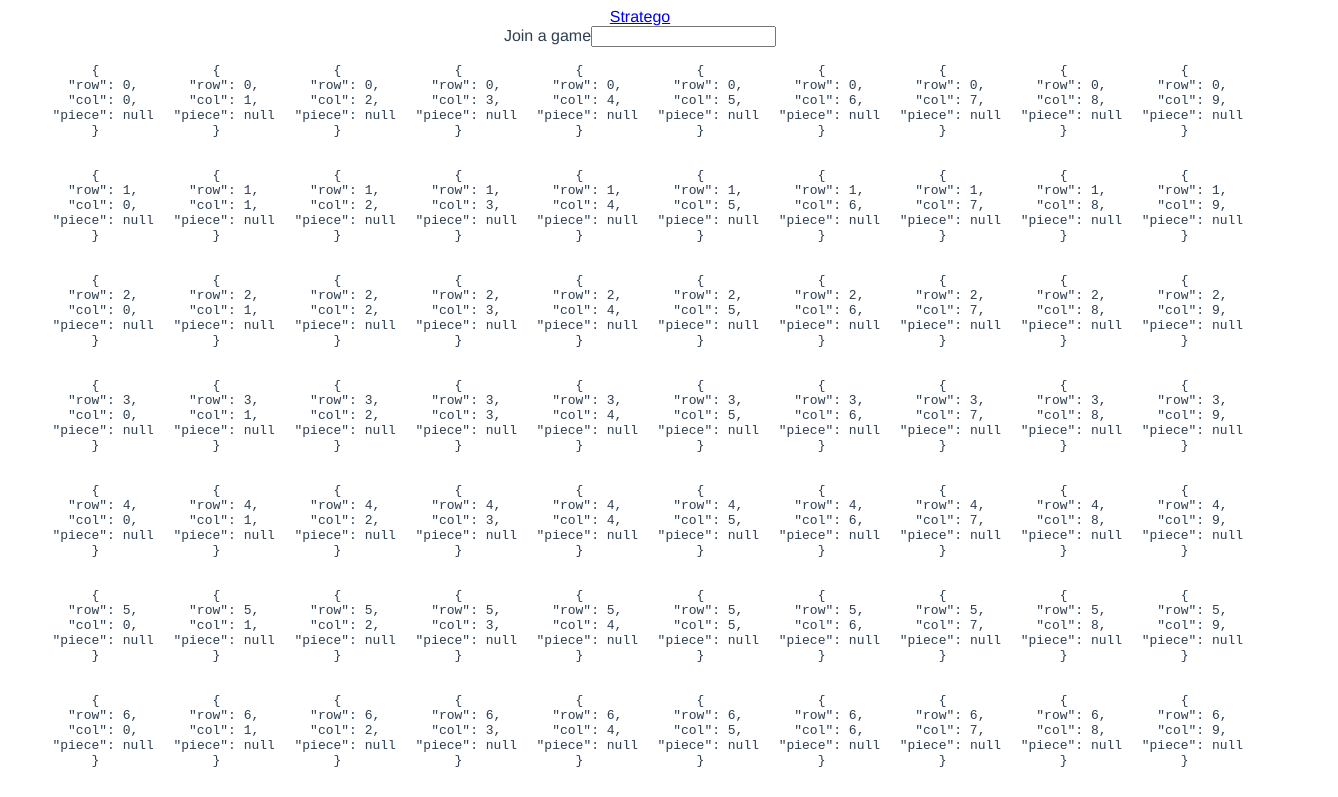
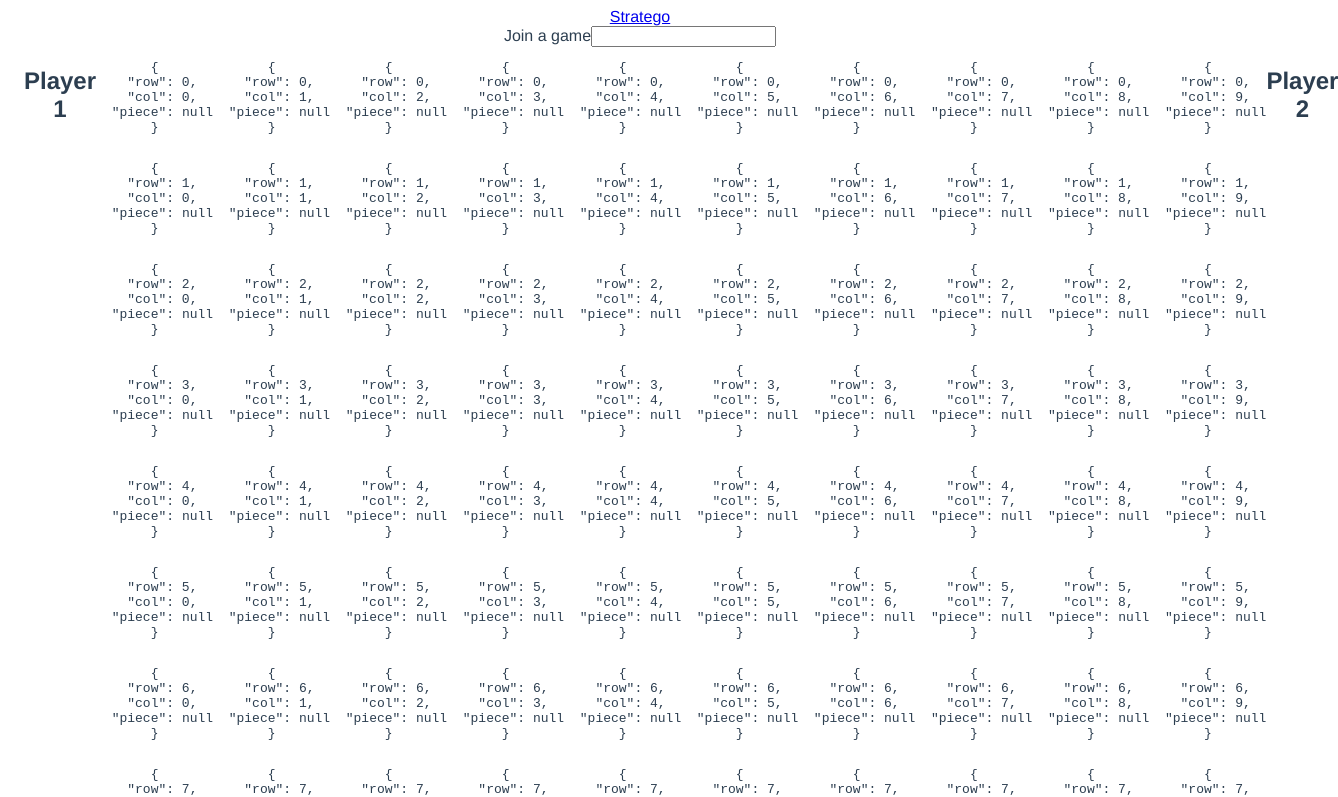
Before and after one commit to jcalixte/stratego, a Vue app: page / in a window 1280 px wide. Shown: the top 797 px of the page, 1338 px wide, since content can reach past the window. Built offline with nearby package versions, Linux system fonts and the light colour scheme; the HTML template or start-up script is replaced by a standard one.

Commit message:
:art: (game) display game board with player asides

```diff
--- a/src/components/Cell.vue
+++ b/src/components/Cell.vue
@@ -1,7 +1,7 @@
 <template>
-  <td class="cell">
+  <section class="cell">
     <pre>{{ cell }}</pre>
-  </td>
+  </section>
 </template>
 
 <script lang="ts">
@@ -16,7 +16,7 @@
 </script>
 
 <style lang="scss" scoped>
-table {
-  margin: auto;
+section {
+  flex: 1;
 }
 </style>
--- a/src/components/Game.vue
+++ b/src/components/Game.vue
@@ -1,15 +1,29 @@
 <template>
-  <div class="game">
-    <table>
-      <tr v-for="(row, rowIndex) in board" :key="`row-${rowIndex}`">
+  <section class="game">
+    <aside>
+      <h2>
+        Player 1
+      </h2>
+    </aside>
+    <section class="board">
+      <section
+        class="row"
+        v-for="(row, rowIndex) in board"
+        :key="`row-${rowIndex}`"
+      >
         <Cell
           v-for="(cell, colIndex) in row"
           :key="`col-${colIndex}`"
           :cell="cell"
         />
-      </tr>
-    </table>
-  </div>
+      </section>
+    </section>
+    <aside>
+      <h2>
+        Player 2
+      </h2>
+    </aside>
+  </section>
 </template>
 
 <script lang="ts">
@@ -30,7 +44,21 @@
 </script>
 
 <style lang="scss" scoped>
-table {
+section.game {
+  display: flex;
+  margin: 0 1rem;
+}
+section.board {
   margin: auto;
+  display: flex;
+  flex-direction: row;
+  flex-wrap: wrap;
+  align-items: center;
+  justify-content: center;
+  flex: 1;
+}
+
+.row {
+  display: flex;
 }
 </style>
```
